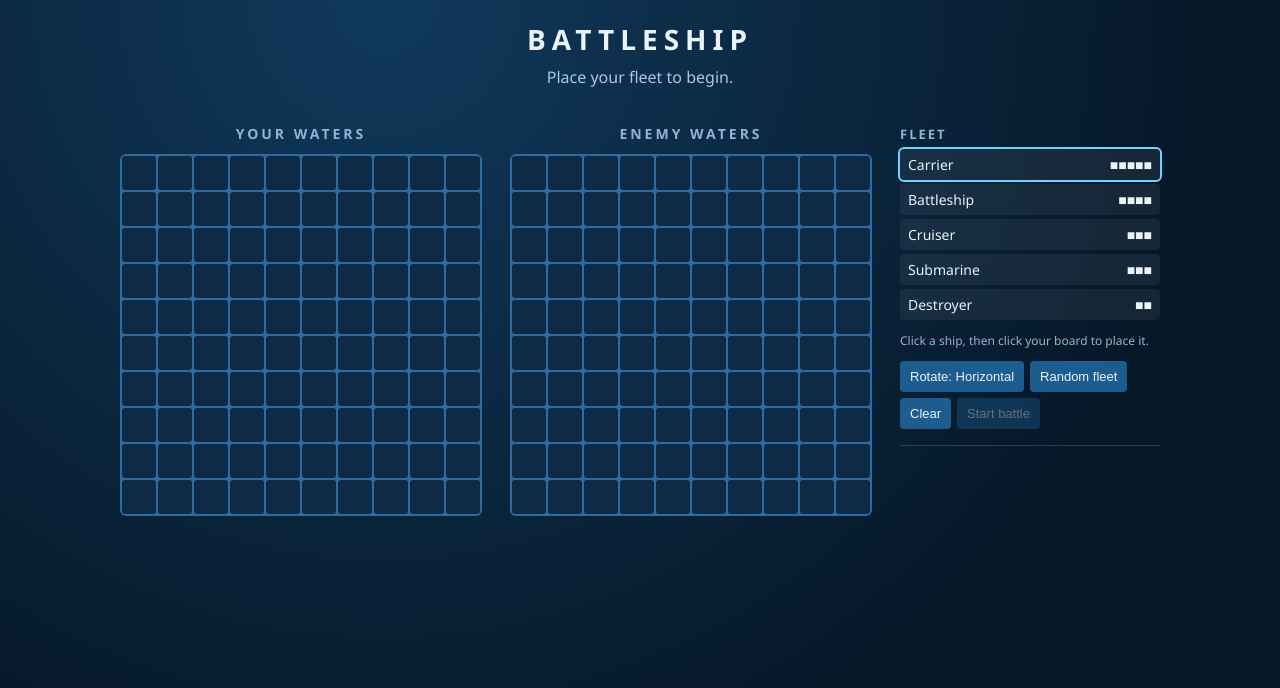
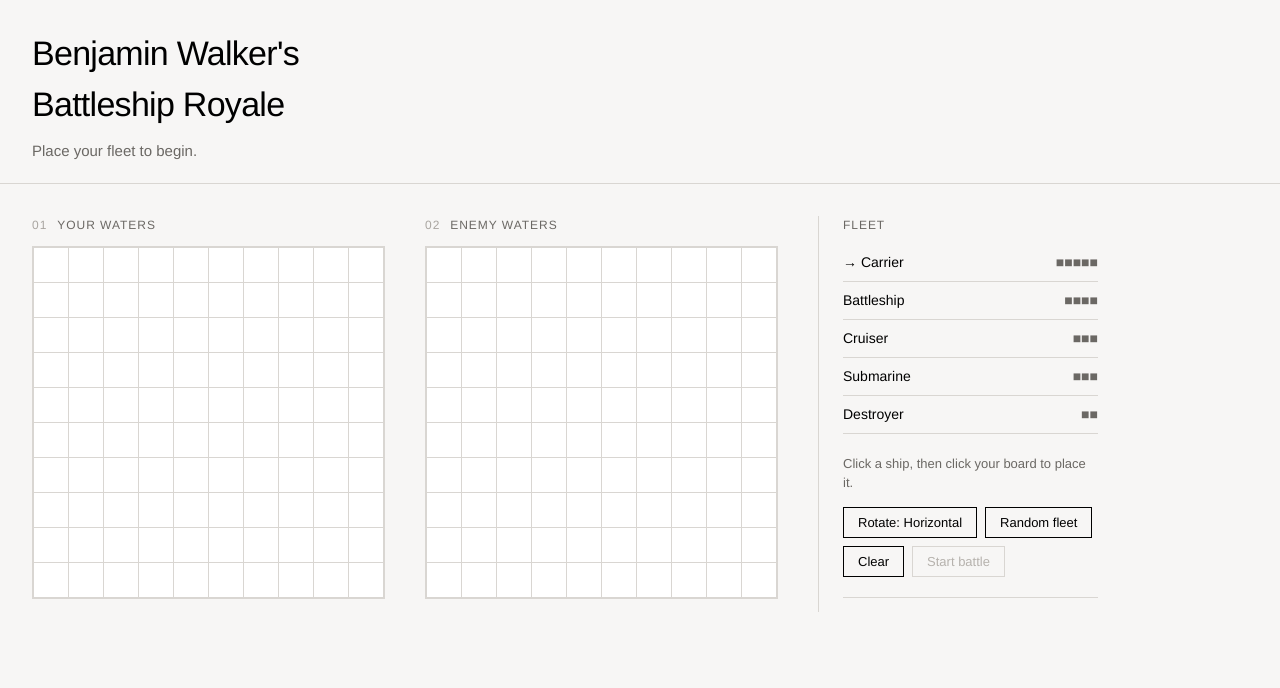
Before and after one commit to benjaminwalker-se/battleship, a plain HTML site: page index.html in a window 1280 px wide. Drawn offline with Linux system fonts and the light colour scheme.

Commit message:
Rename to Battleship Royale and restyle in cognition.com theme

```diff
--- a/index.html
+++ b/index.html
@@ -3,12 +3,12 @@
 <head>
 <meta charset="utf-8" />
 <meta name="viewport" content="width=device-width, initial-scale=1" />
-<title>Battleship vs AI</title>
+<title>Benjamin Walker's Battleship Royale</title>
 <link rel="stylesheet" href="style.css" />
 </head>
 <body>
 <header>
-  <h1>Battleship</h1>
+  <h1>Benjamin Walker's Battleship Royale</h1>
   <p id="status">Place your fleet to begin.</p>
 </header>
 
--- a/style.css
+++ b/style.css
@@ -1,12 +1,14 @@
 :root {
-  --sea: #0d2b45;
-  --sea-light: #17456e;
-  --grid: #2e6ba3;
-  --ship: #7b8794;
-  --hit: #e4572e;
-  --miss: #b7cbe0;
-  --sunk: #7a1f0f;
-  --ink: #eaf2fa;
+  --paper: #f7f6f5;
+  --card: #ffffff;
+  --ink: #000000;
+  --muted: #6b6864;
+  --line: #d9d6d2;
+  --ship: #dedbd7;
+  --hit: #000000;
+  --miss: #b8b4af;
+  --sunk: #a33a1c;
+  --sans: nbInternational, "Helvetica Neue", Helvetica, Arial, sans-serif;
 }
 
 * { box-sizing: border-box; }
@@ -14,103 +16,152 @@
 body {
   margin: 0;
   min-height: 100vh;
-  font-family: "Segoe UI", system-ui, sans-serif;
-  background: radial-gradient(circle at 30% 0%, #10395c, #061727 70%);
+  background: var(--paper);
   color: var(--ink);
+  font-family: var(--sans);
+  font-size: 15px;
+  line-height: 1.5;
+  -webkit-font-smoothing: antialiased;
 }
 
-header { text-align: center; padding: 20px 12px 4px; }
-header h1 { margin: 0; letter-spacing: 6px; text-transform: uppercase; font-size: 28px; }
-#status { margin: 8px 0 0; min-height: 22px; color: #a9c8e4; }
+header {
+  border-bottom: 1px solid var(--line);
+  padding: 28px 32px 20px;
+}
+
+header h1 {
+  margin: 0;
+  font-size: 34px;
+  font-weight: 400;
+  letter-spacing: -0.72px;
+  max-width: 22ch;
+}
+
+#status {
+  margin: 10px 0 0;
+  color: var(--muted);
+  min-height: 22px;
+}
 
 main {
   display: flex;
   flex-wrap: wrap;
-  gap: 28px;
-  justify-content: center;
+  gap: 40px;
   align-items: flex-start;
-  padding: 20px;
+  padding: 32px;
 }
 
 .board-wrap h2 {
-  font-size: 14px;
+  font-size: 12px;
+  font-weight: 400;
+  letter-spacing: 0.08em;
   text-transform: uppercase;
-  letter-spacing: 3px;
-  text-align: center;
-  color: #8fb4d6;
+  color: var(--muted);
+  margin: 0 0 12px;
+  display: flex;
+  gap: 10px;
 }
+
+.board-wrap h2::before {
+  content: counter(board, decimal-leading-zero);
+  color: #a9a5a0;
+}
+
+.board-wrap { counter-increment: board; }
+main { counter-reset: board; }
 
 .board {
   display: grid;
   grid-template-columns: repeat(10, 34px);
   grid-template-rows: repeat(10, 34px);
-  gap: 2px;
-  background: var(--grid);
-  padding: 2px;
-  border-radius: 6px;
+  background: var(--line);
+  gap: 1px;
+  padding: 1px;
+  border: 1px solid var(--line);
 }
 
 .cell {
-  background: var(--sea);
-  border-radius: 3px;
+  background: var(--card);
   display: flex;
   align-items: center;
   justify-content: center;
-  font-size: 16px;
   cursor: default;
-  transition: background 0.12s ease;
+  transition: background 0.1s ease;
 }
 
 .board.enemy .cell.clickable { cursor: crosshair; }
-.board.enemy .cell.clickable:hover { background: var(--sea-light); }
+.board.enemy .cell.clickable:hover { background: #ebe9e6; }
 
 .cell.ship { background: var(--ship); }
+.cell.miss { background: var(--card); }
+.cell.miss::after {
+  content: "";
+  width: 6px;
+  height: 6px;
+  border-radius: 50%;
+  background: var(--miss);
+}
 .cell.hit { background: var(--hit); }
-.cell.miss { background: var(--miss); }
 .cell.sunk { background: var(--sunk); }
-.cell.preview { background: #3f7d3f; }
-.cell.invalid { background: #8b2e2e; }
+.cell.preview { background: #ebe9e6; }
+.cell.invalid { background: #f2dcd6; }
 
-#panel { width: 260px; }
-#panel h3 { font-size: 13px; letter-spacing: 2px; text-transform: uppercase; color: #8fb4d6; margin-bottom: 6px; }
-#panel ul { list-style: none; margin: 0 0 12px; padding: 0; }
+#panel {
+  width: 280px;
+  border-left: 1px solid var(--line);
+  padding-left: 24px;
+}
+
+#panel h3 {
+  font-size: 12px;
+  font-weight: 400;
+  letter-spacing: 0.08em;
+  text-transform: uppercase;
+  color: var(--muted);
+  margin: 0 0 10px;
+}
+
+#panel ul { list-style: none; margin: 0 0 20px; padding: 0; }
+
 #panel li {
-  padding: 6px 8px;
-  border-radius: 4px;
-  background: rgba(255,255,255,0.06);
-  margin-bottom: 4px;
   display: flex;
   justify-content: space-between;
+  padding: 8px 0;
+  border-bottom: 1px solid var(--line);
   font-size: 14px;
 }
+#panel li span:last-child { color: var(--muted); }
 #panel li.selectable { cursor: pointer; }
-#panel li.selected { outline: 2px solid #6fd3ff; }
-#panel li.placed, #panel li.destroyed { opacity: 0.45; text-decoration: line-through; }
+#panel li.selected { font-weight: 500; }
+#panel li.selected span:first-child::before { content: "→ "; }
+#panel li.placed, #panel li.destroyed { color: #a9a5a0; }
+#panel li.placed span:last-child, #panel li.destroyed span:last-child { color: #c4c0bb; }
 
-.btn-row { display: flex; flex-wrap: wrap; gap: 6px; }
+.btn-row { display: flex; flex-wrap: wrap; gap: 8px; margin-bottom: 8px; }
+
 button {
-  background: #1d5c8f;
+  background: transparent;
   color: var(--ink);
-  border: none;
-  padding: 8px 10px;
-  border-radius: 4px;
+  border: 1px solid var(--ink);
+  padding: 7px 14px;
+  border-radius: 0;
   cursor: pointer;
+  font-family: var(--sans);
   font-size: 13px;
 }
-button:hover:not(:disabled) { background: #2a76b4; }
-button:disabled { opacity: 0.4; cursor: not-allowed; }
+button:hover:not(:disabled) { background: var(--ink); color: var(--paper); }
+button:disabled { border-color: var(--line); color: #b6b2ad; cursor: not-allowed; }
 
-.hint { font-size: 12px; color: #8fb4d6; }
+.hint { font-size: 13px; color: var(--muted); margin: 0 0 14px; }
 
 #log {
-  margin-top: 16px;
-  max-height: 220px;
+  margin-top: 20px;
+  padding-top: 14px;
+  border-top: 1px solid var(--line);
+  max-height: 240px;
   overflow-y: auto;
   font-size: 13px;
-  line-height: 1.5;
-  border-top: 1px solid rgba(255,255,255,0.15);
-  padding-top: 8px;
 }
-#log div { color: #b9d3ea; }
-#log div.you { color: #9ee7a5; }
-#log div.ai { color: #ffb3a0; }
+#log div { color: var(--muted); padding: 2px 0; }
+#log div.you { color: var(--ink); }
+#log div.ai { color: var(--sunk); }
```
Also changed, not shown: README.md.
